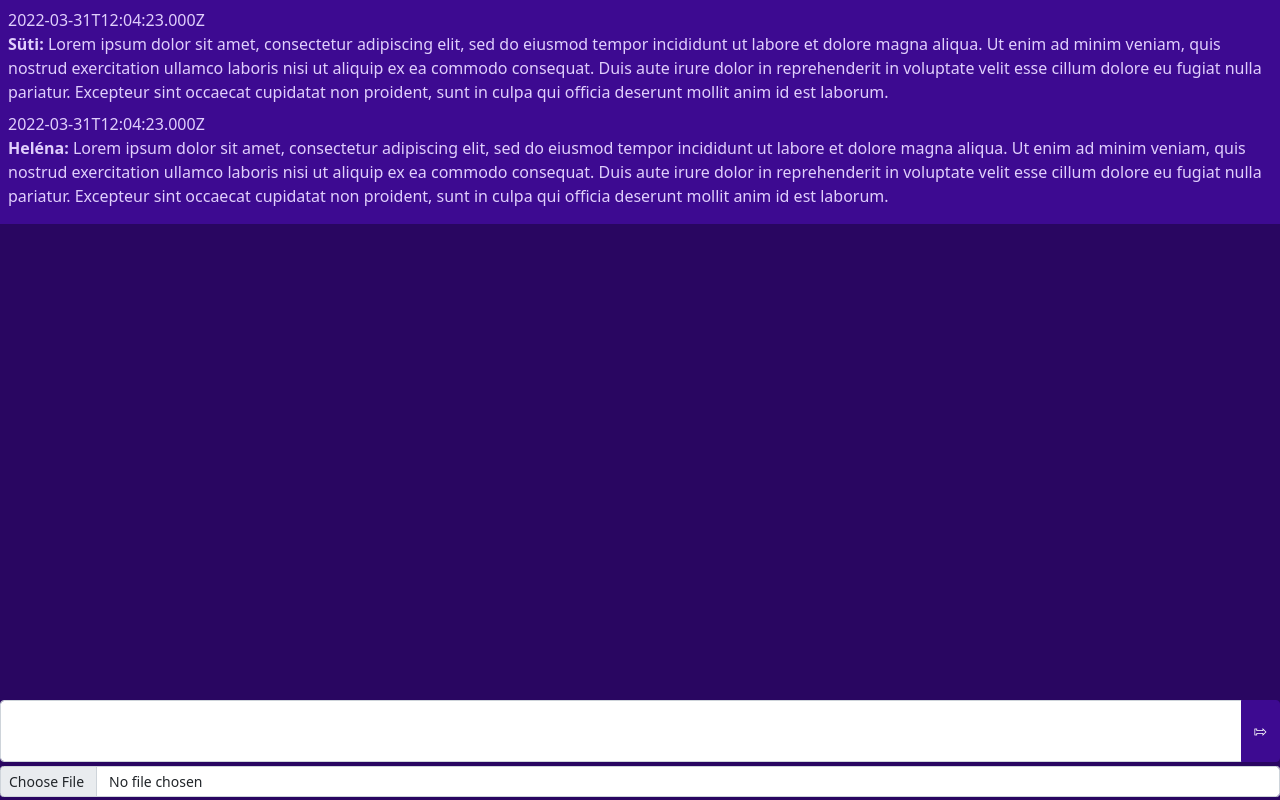
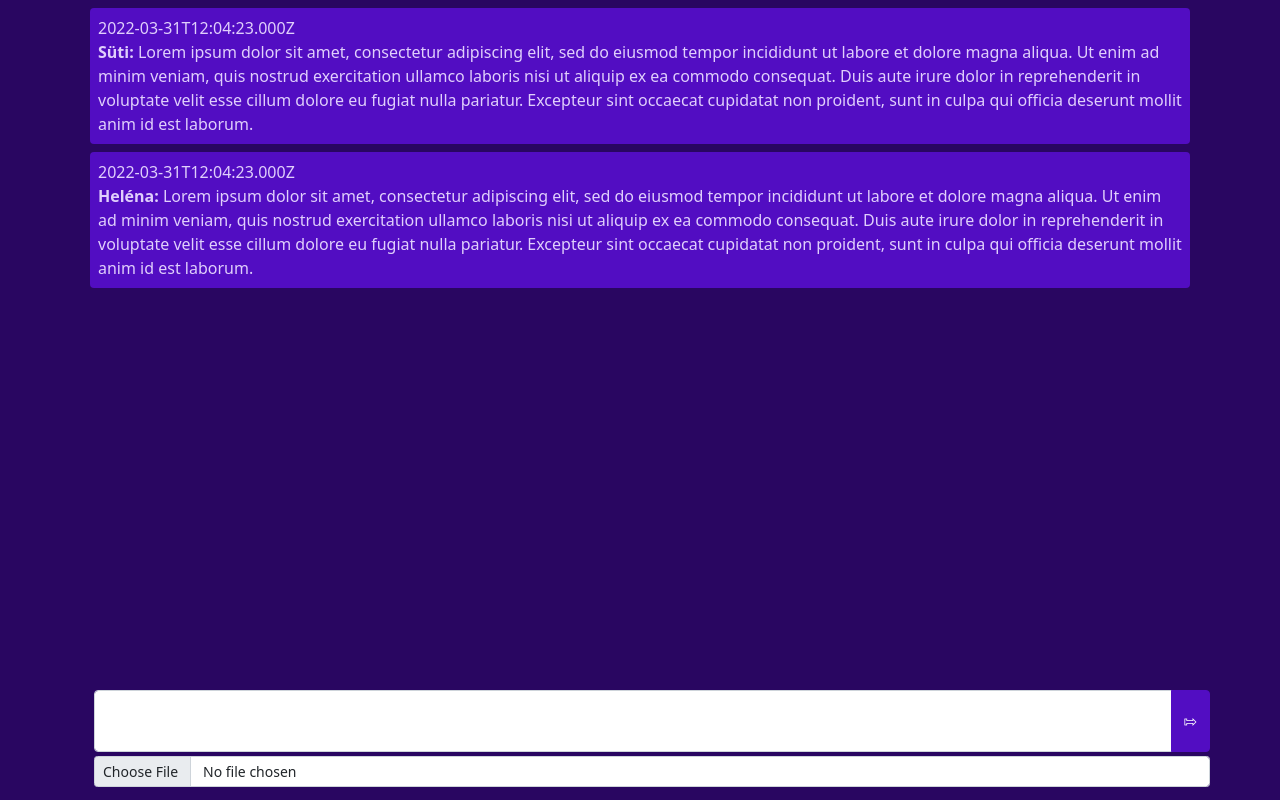
Before and after one commit to suti1979/chat, a React (Create React App) app: page / in a window 1280 px wide. Built offline with nearby package versions, Linux system fonts and the light colour scheme.

Commit message:
stillstyling

```diff
--- a/src/Components/App.js
+++ b/src/Components/App.js
@@ -2,15 +2,15 @@ import Messages from "./Messages"
 
 export default function App() {
   return (
-    <div className="App">
+    <div className="App container">
       <main>
         <Messages />
       </main>
 
-      <footer id="newmessage">
+      <footer className="container">
         <form>
           <div className="input-group">
-            <textarea className="form-control" id="message-textarea" aria-label="With textarea" />
+            <textarea className="form-control" id="message-textarea" />
             <input className="btn btn-primary" type="submit" value="&#8688;" />
           </div>
 
--- a/src/Components/Messages.js
+++ b/src/Components/Messages.js
@@ -19,15 +19,15 @@ export default function Messages() {
   ]
 
   return (
-    <div className="p-2" id="messages">
+    <>
       {MESSAGES.map((row) => {
         return (
-          <div key={row.id} className="mb-2">
+          <div key={row.id} className="rounded m-2 p-2 message">
             <div>{row.timedate.toISOString()}</div>
             <strong>{row.userName}:</strong> {row.message}
           </div>
         )
       })}
-    </div>
+    </>
   )
 }
--- a/src/assets/custom.scss
+++ b/src/assets/custom.scss
@@ -1,30 +1,31 @@
 @import "~bootstrap/scss/functions";
 @import "~bootstrap/scss/variables";
 
+// bootstrap variables
 $body-bg: $indigo-800;
 $body-color: $indigo-100;
 $theme-colors: (
-  "primary" : $indigo-700
+  "primary" : $indigo-600,
 );
 
-html, body {
-  height: 100%
+// custom color variables
+$footer-height: 110px;
+
+.message {
+  background-color: $indigo-600;
 }
 
+// overall appearance
 main {
-  height: calc(100vh - 100px);
+  height: calc(100vh - $footer-height);
   overflow-y: auto;
 }
 
 footer {
    position: fixed;
    bottom: 0;
-   height: 100px;
-   width: 100%;
-}
-
-#messages {
-  background-color: $indigo-700;
+   height: $footer-height;
+   width: calc(100vw - $footer-height);
 }
 
 #message-textarea {
@@ -35,17 +36,4 @@ footer {
     width: 0px;
 }
 
-// ::-webkit-scrollbar-track {
-//     -webkit-box-shadow: inset 0 0 6px rgba(0,0,0,0.3);
-//     box-shadow: inset 0 0 6px rgba(0,0,0,0.3);
-//     border-radius: 10px;
-// }
-
-// ::-webkit-scrollbar-thumb {
-//     border-radius: 10px;
-//     -webkit-box-shadow: inset 0 0 6px rgba(0,0,0,0.5);
-//     box-shadow: inset 0 0 6px rgba(0,0,0,0.5);
-// }
-
-
 @import "~bootstrap/scss/bootstrap.scss";
```
